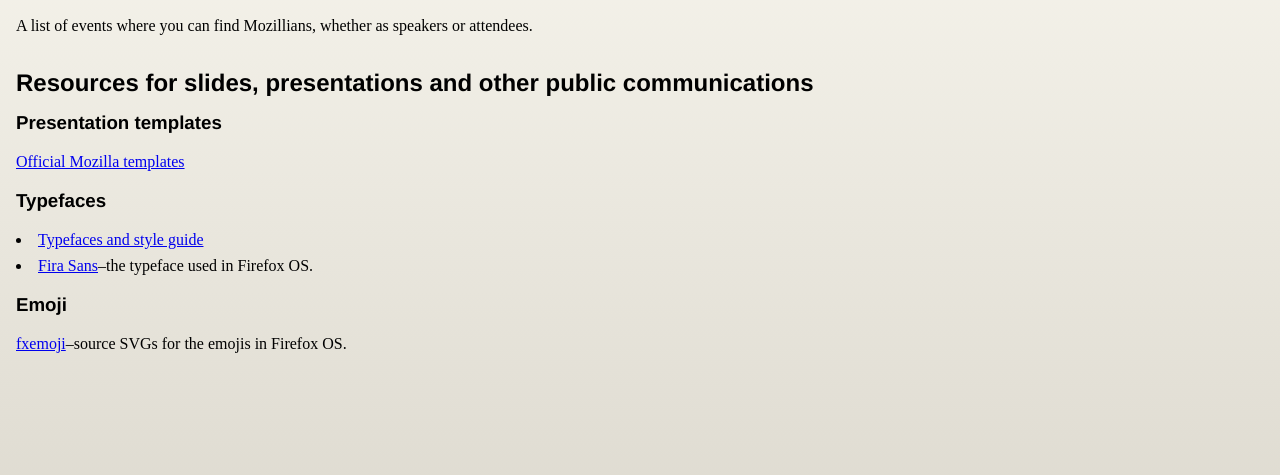
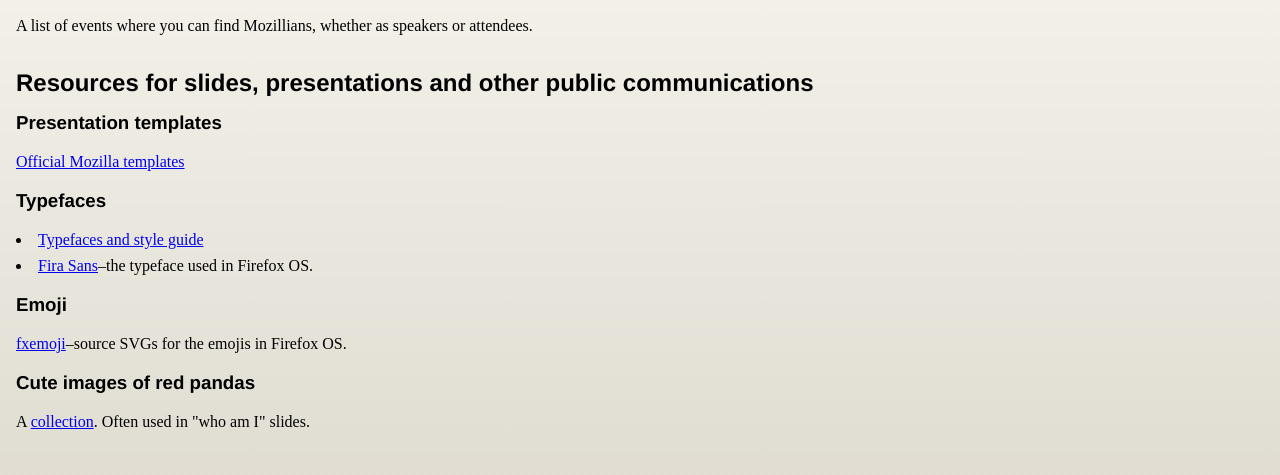
Before and after one commit to autonome/mozdevs.github.io, a plain HTML site: page index.html in a window 1280 px wide. Shown: the part 97-572 px from the top of the page. Drawn offline with Linux system fonts and the light colour scheme; a script that the page names is missing.

Commit message:
add link to red pandas collection

```diff
--- a/index.html
+++ b/index.html
@@ -33,6 +33,8 @@
 			</ul>
 			<h3>Emoji</h3>
 			<p><a href="https://github.com/mozilla/fxemoji">fxemoji</a>–source SVGs for the emojis in Firefox OS.</p>
+			<h3>Cute images of red pandas</h3>
+			<p>A <a href="http://imgur.com/a/mDkzM">collection</a>. Often used in "who am I" slides.</p>
 		</article>
 	</body>
 </html>
```
